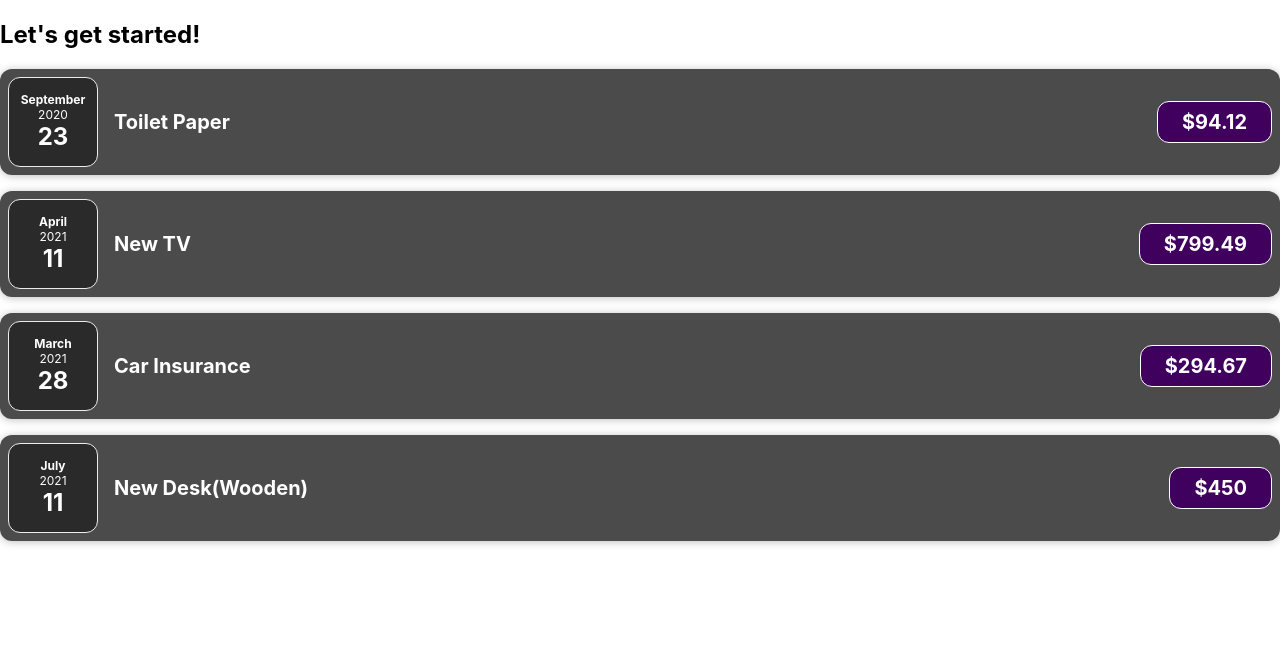
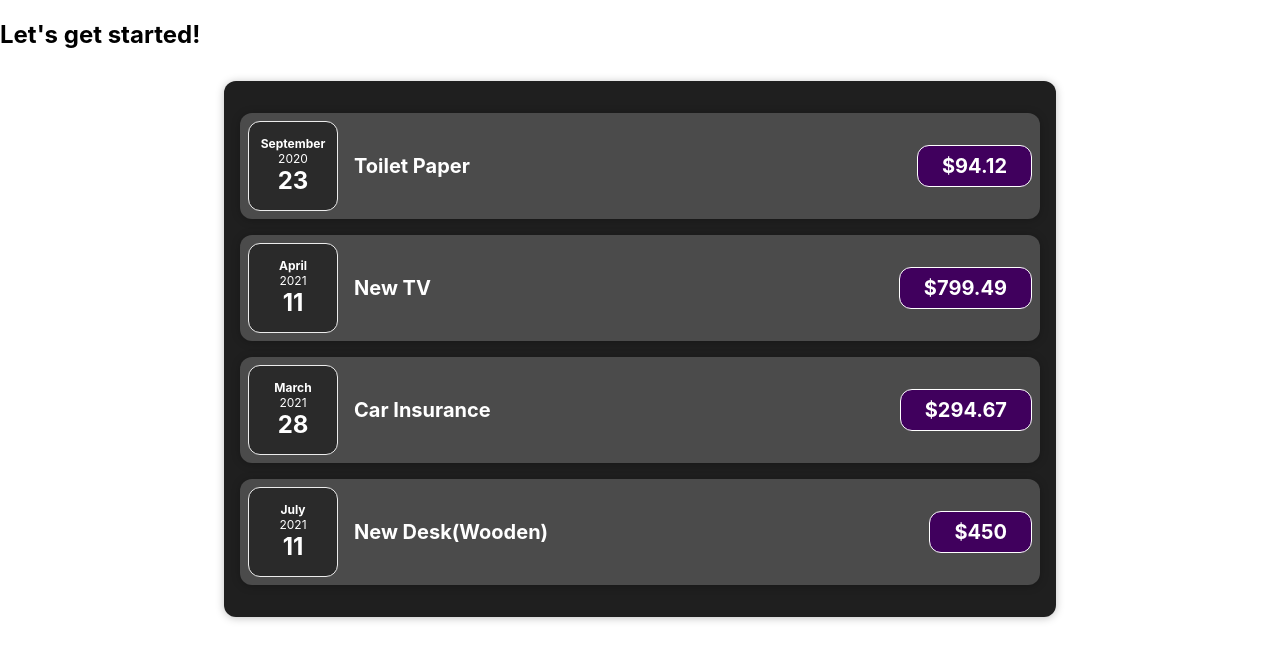
Before and after one commit to KimTank/react-complete-guide-taylor, a JavaScript app: page / in a window 1280 px wide. Shown: the top 660 px of the page. Built offline with nearby package versions, Linux system fonts and the light colour scheme.

Commit message:
강의와 동기화

```diff
--- a/src/App.js
+++ b/src/App.js
@@ -30,7 +30,7 @@
   return (
     <div className="App">
       <h2>Let's get started!</h2>
-      <Expenses expenses={expenses}/>
+      <Expenses items={expenses}/>
     </div>
   );
 }
--- a/src/components/Expenses/Expenses.css
+++ b/src/components/Expenses/Expenses.css
@@ -0,0 +1,7 @@
+.expenses {
+    padding: 1rem;
+    background-color: rgb(31, 31, 31);
+    margin: 2rem auto;
+    width: 50rem;
+    max-width: 95%;
+  }
--- a/src/components/Expenses/Expenses.js
+++ b/src/components/Expenses/Expenses.js
@@ -1,29 +1,31 @@
-import ExpenseItem from "./ExpenseItem";
- const Expenses = (props) => {
+import ExpenseItem from './ExpenseItem';
+import Card from '../UI/Card';
+import './Expenses.css';
 
+const Expenses = (props) => {
   return (
-    <div>
+    <Card className="expenses">
       <ExpenseItem
-        title={props.expenses[0].title}
-        amount={props.expenses[0].amount}
-        date={props.expenses[0].date}
+        title={props.items[0].title}
+        amount={props.items[0].amount}
+        date={props.items[0].date}
       />
       <ExpenseItem
-        title={props.expenses[1].title}
-        amount={props.expenses[1].amount}
-        date={props.expenses[1].date}
+        title={props.items[1].title}
+        amount={props.items[1].amount}
+        date={props.items[1].date}
       />
       <ExpenseItem
-        title={props.expenses[2].title}
-        amount={props.expenses[2].amount}
-        date={props.expenses[2].date}
+        title={props.items[2].title}
+        amount={props.items[2].amount}
+        date={props.items[2].date}
       />
       <ExpenseItem
-        title={props.expenses[3].title}
-        amount={props.expenses[3].amount}
-        date={props.expenses[3].date}
+        title={props.items[3].title}
+        amount={props.items[3].amount}
+        date={props.items[3].date}
       />
-    </div>
+    </Card>
   );
 }
 
```
